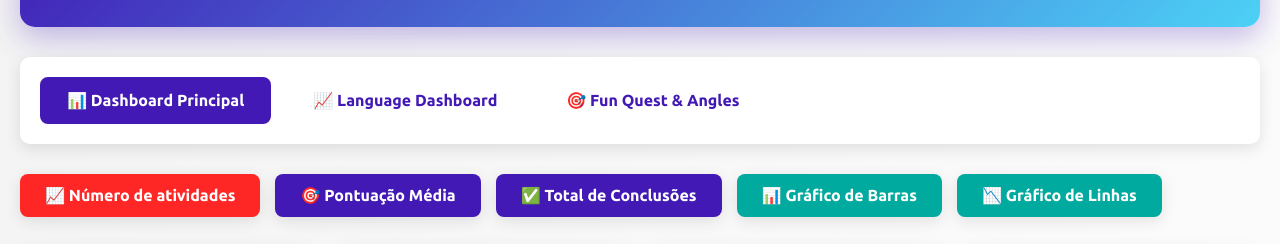
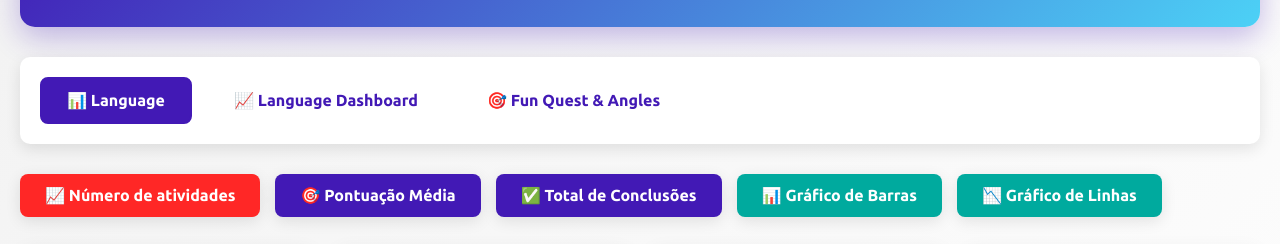
Before and after one commit to ntoledo81/relatorios, a plain HTML site: page index.html in a window 1280 px wide. Shown: the part 129-373 px from the top of the page. Drawn offline with nearby package versions, Linux system fonts and the light colour scheme.

Commit message:
Update navigation link text in index.html

```diff
--- a/index.html
+++ b/index.html
@@ -301,7 +301,7 @@
         </header>
 
         <nav class="navigation">
-            <a href="index.html" class="nav-link active">📊 Dashboard Principal</a>
+            <a href="index.html" class="nav-link active">📊 Language</a>
             <a href="Impacto Enriquecimento Language.html" class="nav-link">📈 Language Dashboard</a>
             <a href="Impacto Enriquecimento Fun Quest e Angles.html" class="nav-link">🎯 Fun Quest & Angles</a>
         </nav>
```
